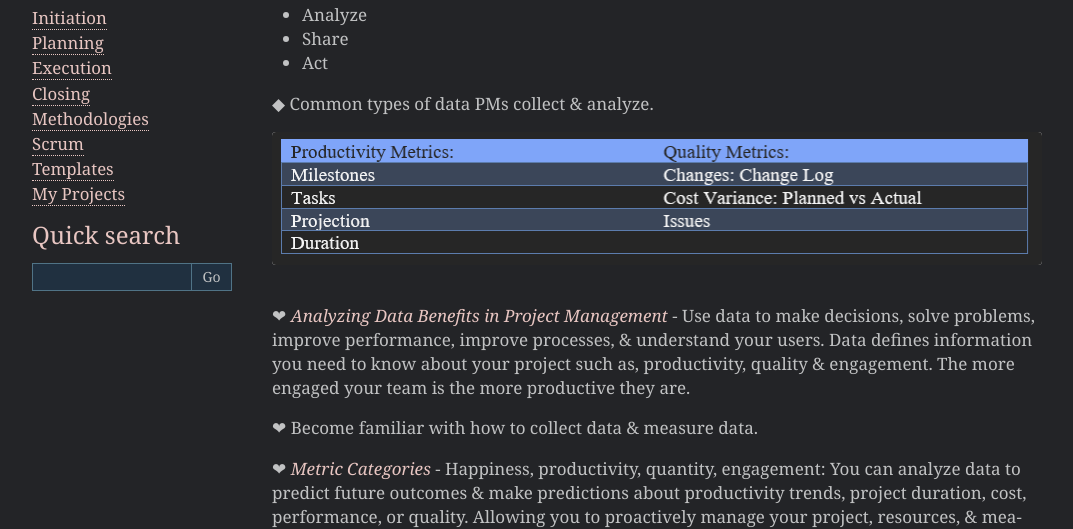
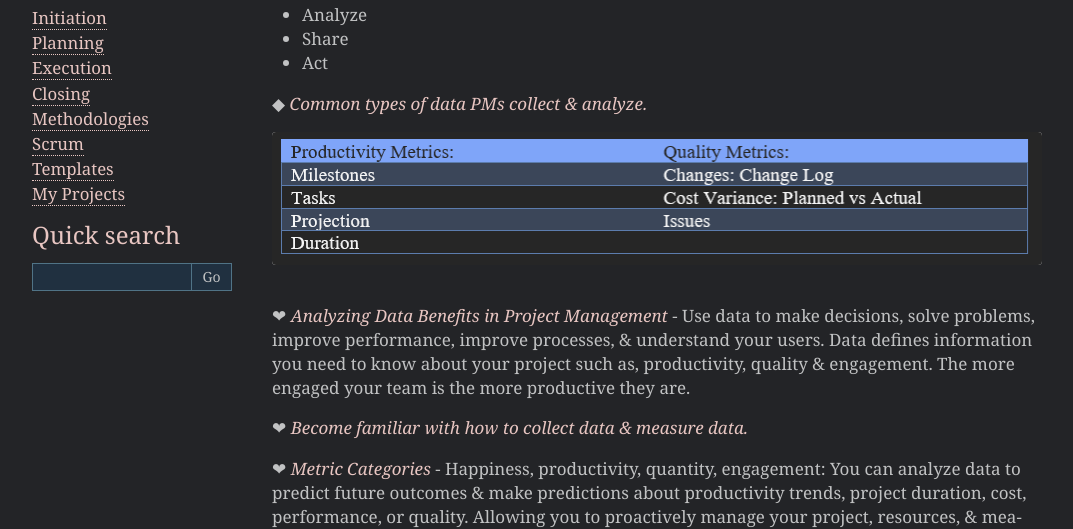
Before and after one commit to Hotonah/hotonah.github.io, a Sphinx documentation site: the page built from source/execution.txt, in a window 1280 px wide and 900 px high, scrolled down 3266 px. Shown: the part 168-697 px from the top of the window, without its empty margins (93-1166 px from the left). Built offline with Sphinx 7.4.7, drawn with Linux system fonts in a browser that asks for light colours; some of the changed text lies outside the part shown.

```diff
--- a/source/execution.txt
+++ b/source/execution.txt
@@ -66,13 +66,13 @@ Collecting & Analyzing Data
 * Share
 * Act
 
-◆ Common types of data PMs collect & analyze.
+◆ `Common types of data PMs collect & analyze.`
 
 .. image:: media/Data_Methods.PNG
 
 ❤ `Analyzing Data Benefits in Project Management` - Use data to make decisions, solve problems, improve performance, improve processes, & understand your users. Data defines information you need to know about your project such as, productivity, quality & engagement. The more engaged your team is the more productive they are.
 
-❤ Become familiar with how to collect data & measure data.
+❤ `Become familiar with how to collect data & measure data.`
 
 ❤ `Metric Categories` - Happiness, productivity, quantity, engagement: You can analyze data to predict future outcomes & make predictions about productivity trends, project duration, cost, performance, or quality. Allowing you to proactively manage your project, resources, & measure accuracy if your projections throughout the life of the project.
 
@@ -165,7 +165,7 @@ Continuous Improvements
 * Team Members
 * Methodology
 
-★ Also include links to key documents including the project charter, production plan, & scene requirements.
+★ `Also include links to key documents including the project charter, production plan, & scene requirements.`
 
 ❤ `Key Accomplishments` - Being the meeting on a positive note by encouraging the team with a list of what went well.
 
```
